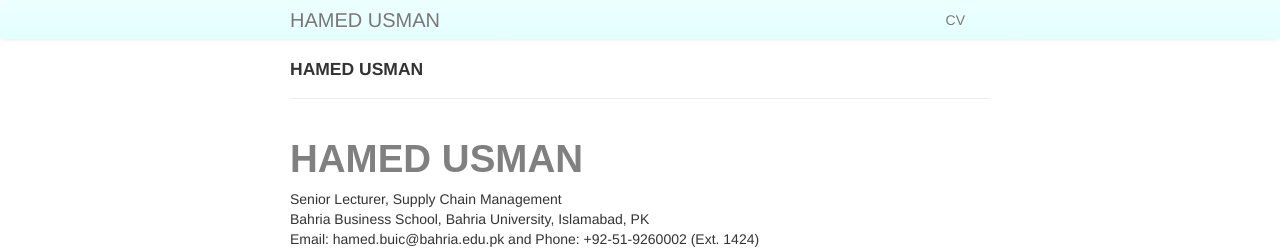
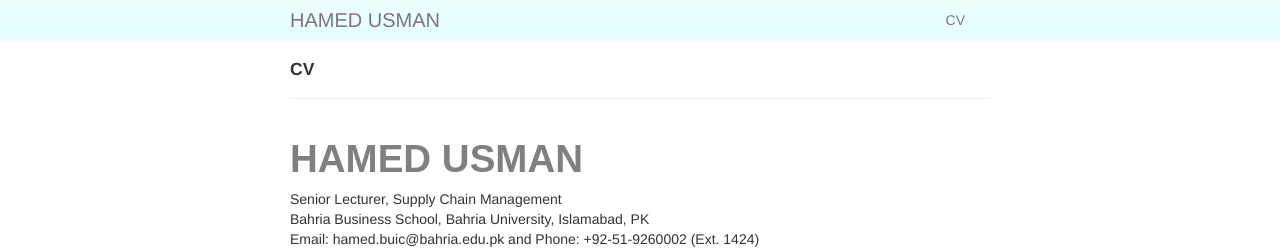
Before and after one commit to hamedusman/hamedusman.github.io, a Jekyll site: the page built from pages/cv1.md, in a window 1280 px wide and 900 px high. Shown: the top 251 px of the window. Built offline with Jekyll 4.4.1, drawn with Linux system fonts in a browser that asks for light colours.

Commit message:
Update and rename CV1.md to cv1.md

```diff
--- a/pages/CV1.md
+++ b/pages/cv1.md
@@ -1,6 +1,6 @@
 ---
 layout: page
-title: HAMED USMAN
+title: CV
 ---
 <h1 style="font-family:arial; color:#808080">HAMED USMAN</h1>
 Senior Lecturer, Supply Chain Management<br/>
```
